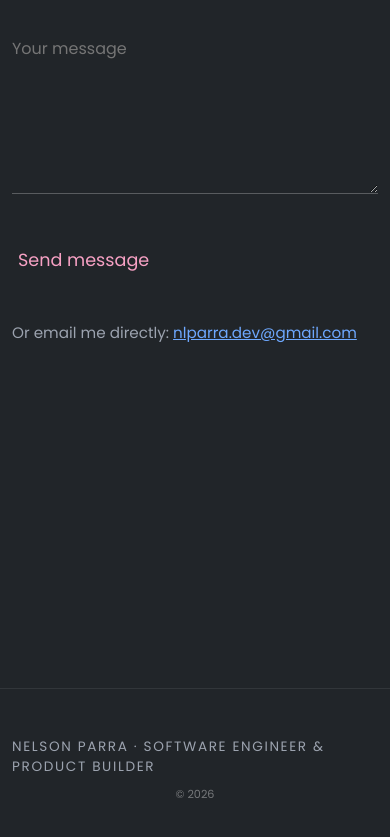
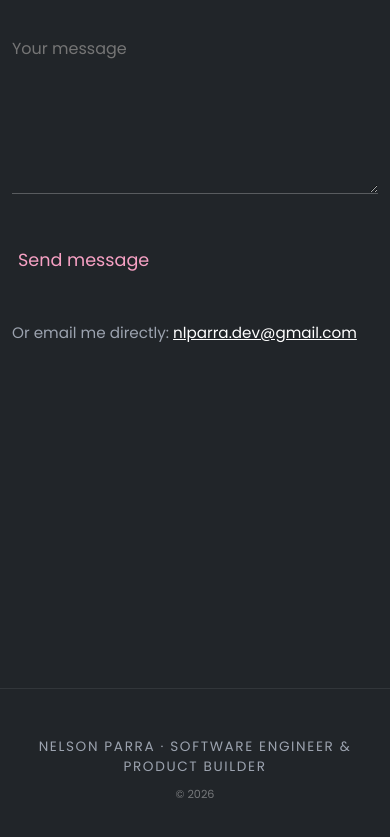
Before and after one commit to Nlparra/Nlparra.github.io, a plain HTML site: page index.html in a window 390 px wide. Shown: the part 7498-8335 px from the top of the page. Drawn offline with nearby package versions, Linux system fonts and the light colour scheme.

Commit message:
fixing mobile alignment and color for email link

```diff
--- a/index.html
+++ b/index.html
@@ -394,7 +394,7 @@
 
           <div class="contact-alt mt-5">
             <span>Or email me directly:</span>
-            <a href="mailto:nlparra.dev@gmail.com">nlparra.dev@gmail.com</a>
+            <a class="email-link" href="mailto:nlparra.dev@gmail.com">nlparra.dev@gmail.com</a>
           </div>
 
         </div>
@@ -403,7 +403,7 @@
   </section>
 
   <footer class="site-footer">
-  <div class="container">
+  <div class="container text-center text-lg-start">
     <div class="footer-inner">
       <p class="footer-text">
         Nelson Parra · Software Engineer & Product Builder
--- a/styles.css
+++ b/styles.css
@@ -449,6 +449,14 @@ body.menu-open {
   margin: 0;
 }
 
+.email-link{
+  color: white;
+}
+
+.email-link:hover{
+  color: var(--accent);
+}
+
 /* =========================================================
    SCROLL REVEAL
 ========================================================= */
```
